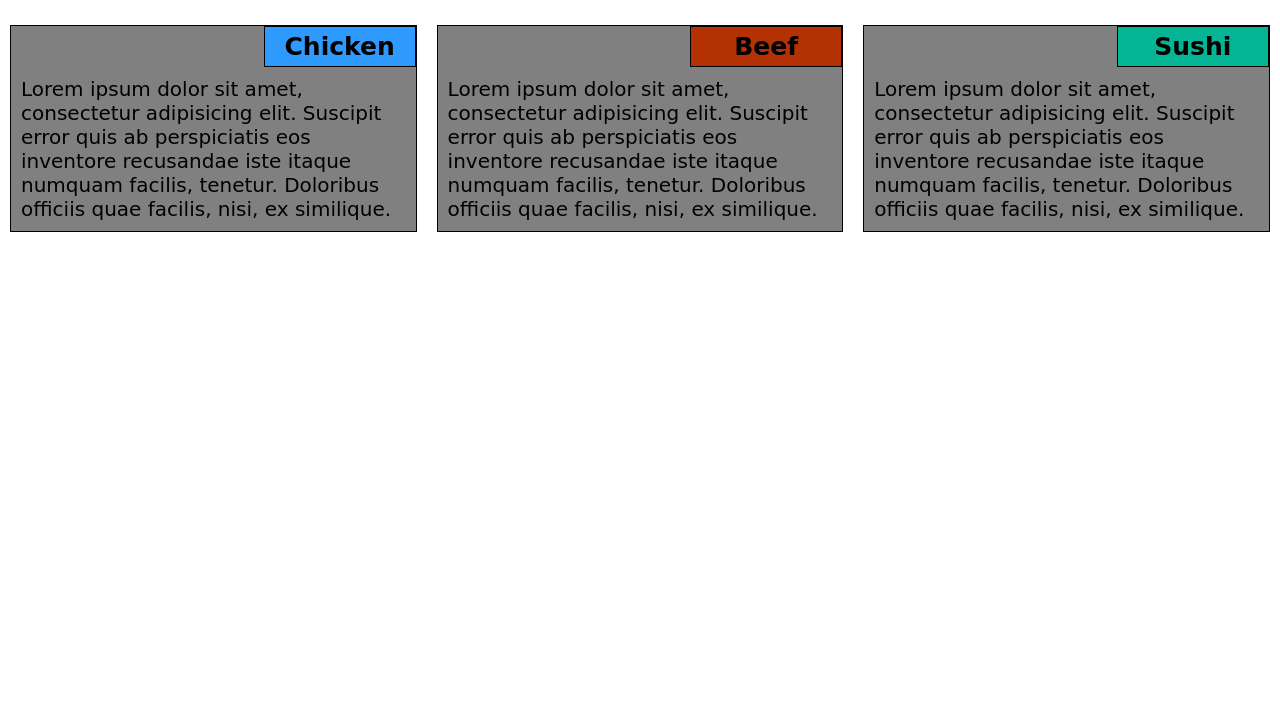
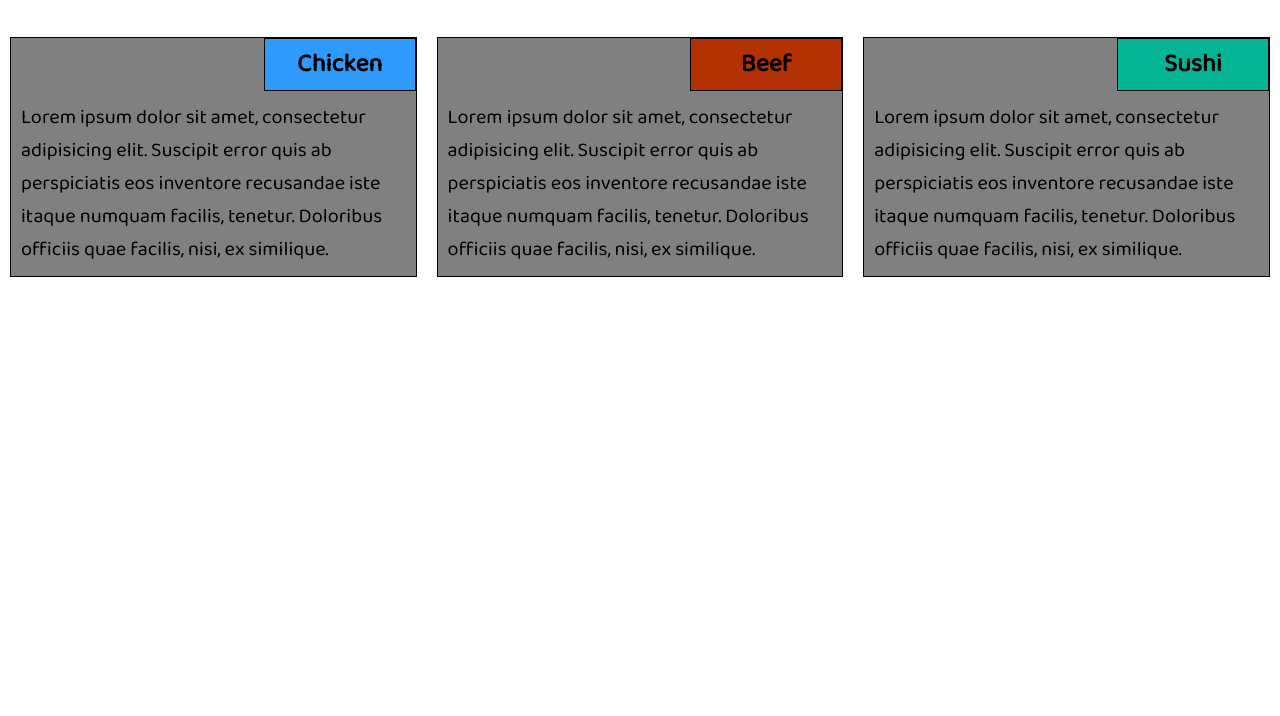
Before and after one commit to prateek9630/Coursera-Module2-Solution, a plain HTML site: page index.html in a window 1280 px wide. Shown: the part 84-800 px from the top of the page. Drawn offline with Linux system fonts and the light colour scheme.

Commit message:
Update index.html

```diff
--- a/index.html
+++ b/index.html
@@ -5,6 +5,7 @@
 <meta name="viewport" content="width=device-width, initial-scale=1">
 <title>Module 2 Solution!!</title>
 <link rel="stylesheet" href="CSS.css">
+<link href="https://fonts.googleapis.com/css2?family=Baloo+Bhai+2&display=swap" rel="stylesheet">
 </head>
 <body>
 <header>
```
